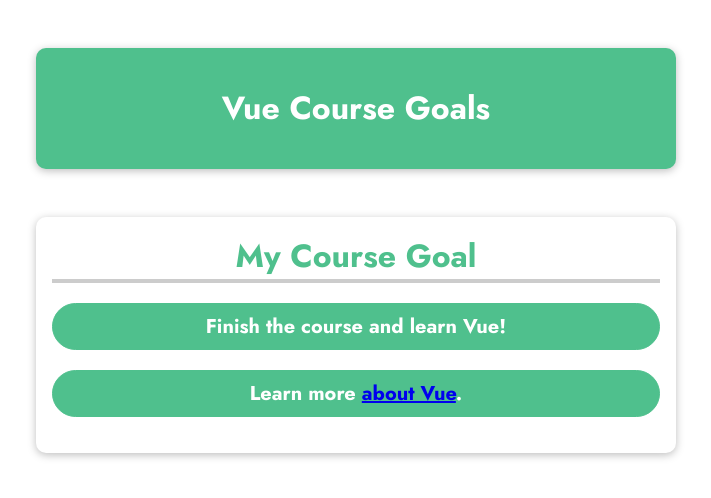
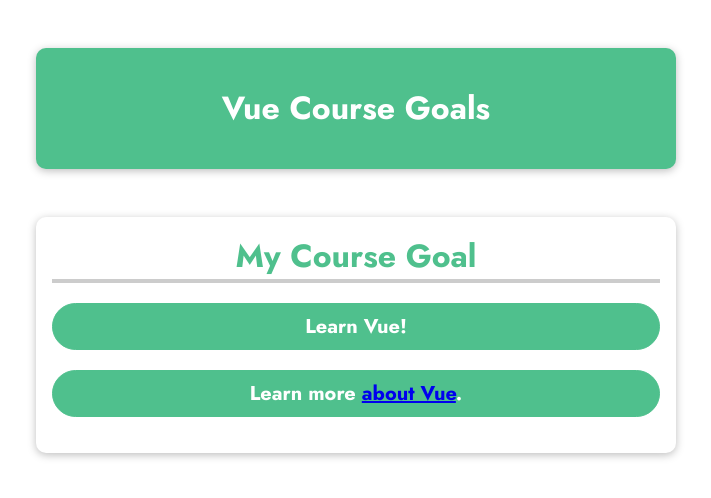
Before and after one commit to mcnishthomas/gettin-goin, a plain HTML site: page index.html in a window 1280 px wide. Shown: the whole page, without its empty margins (284-995 px from the left). Drawn offline with nearby package versions, Linux system fonts and the light colour scheme.

Commit message:
created random function for second goal

```diff
--- a/app.js
+++ b/app.js
@@ -4,6 +4,17 @@ const app = Vue.createApp({
             courseGoal: 'Finish the course and learn Vue!',
             vueLink: 'https://www.vuejs.org'
         }
+    },
+
+    methods: {
+        outputGoal() {
+            const randomNumber = Math.random();
+            if (randomNumber < 0.5) {
+                return 'Learn Vue!'
+            } else {
+                return 'Get laid and get paid!'
+            }
+        }
     }
 });
 
--- a/index.html
+++ b/index.html
@@ -17,7 +17,7 @@
   </header>
   <section id="user-goal">
     <h2>My Course Goal</h2>
-    <p>{{ courseGoal }}</p>
+    <p>{{ outputGoal() }}</p>
     <p>Learn more <a v-bind:href="vueLink" target="_blank">about Vue</a>.</p>
   </section>
 </body>
```
